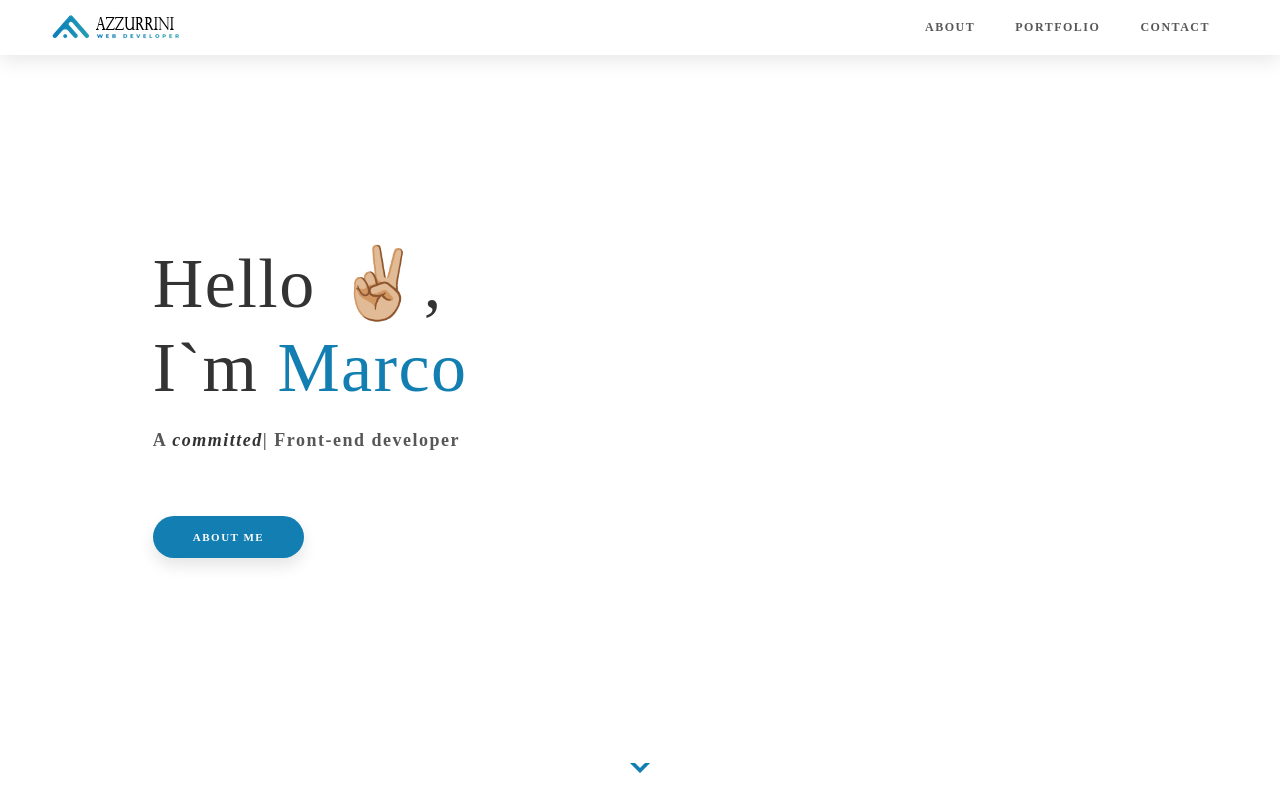
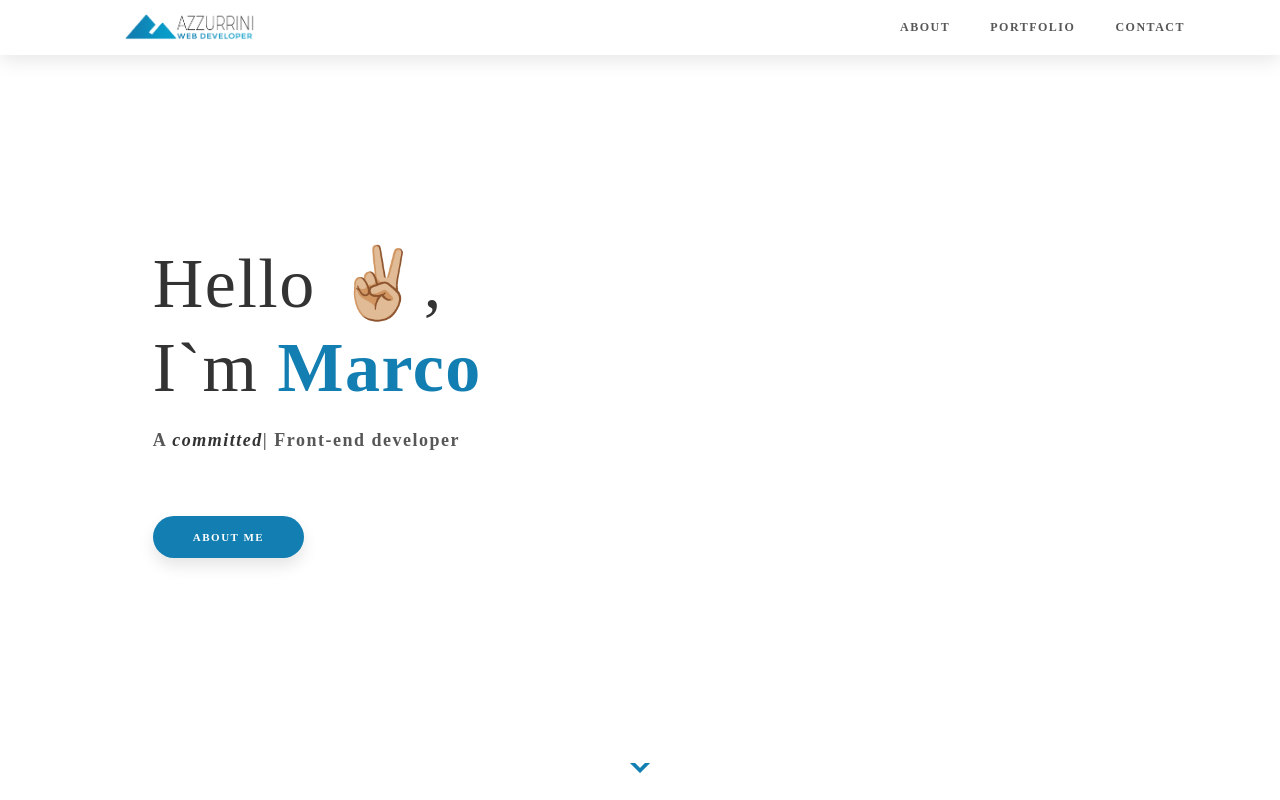
Before and after one commit to marcoazzurrini/portfolio, a website: page index.html in a window 1280 px wide. Shown: the top 800 px of the page. Drawn offline with Linux system fonts and the light colour scheme.

Commit message:
edit new logo

```diff
--- a/index.html
+++ b/index.html
@@ -16,7 +16,7 @@
     <!-- NAVBAR -->
     <nav class="navbar">
         <div class="navbar-brand">
-            <img src="img/logo_brand.png" alt="logo">
+            <img src="img/branding.png" alt="logo">
         </div>
         <ul class="navbar-menu">
             <li class="navbar-menu--item"><a href="#about" class="navbar-menu--link">ABOUT</a></li>
--- a/scss/base/_base.scss
+++ b/scss/base/_base.scss
@@ -1,4 +1,5 @@
 @import url($font-source);
+
 * {
     margin: 0;
     padding: 0;
--- a/scss/components/_navbar.scss
+++ b/scss/components/_navbar.scss
@@ -5,10 +5,19 @@
     top: 0;
     left: 0;
     box-shadow: $navbar-shadow;
-    padding: pxtorem(16px) pxtorem(80px);
+    padding: pxtorem(16px) pxtorem(120px);
 
     background: $white;
     z-index: 2;
+
+    &-brand {
+        max-width: 180px;
+        padding-left: pxtorem(80px);
+
+        img {
+            width: 100%;
+        }
+    }
 
     &-menu {
         @include flexy(center, center);
--- a/scss/layout/_header.scss
+++ b/scss/layout/_header.scss
@@ -20,6 +20,7 @@
 
         &--blue {
             color: $dark-blue;
+            font-weight: $font-weight-bold;
         }
     }
 
```
Also changed, not shown: css/main.css, img/branding.png (added), img/mountain-range.png (added), 1 other file.
